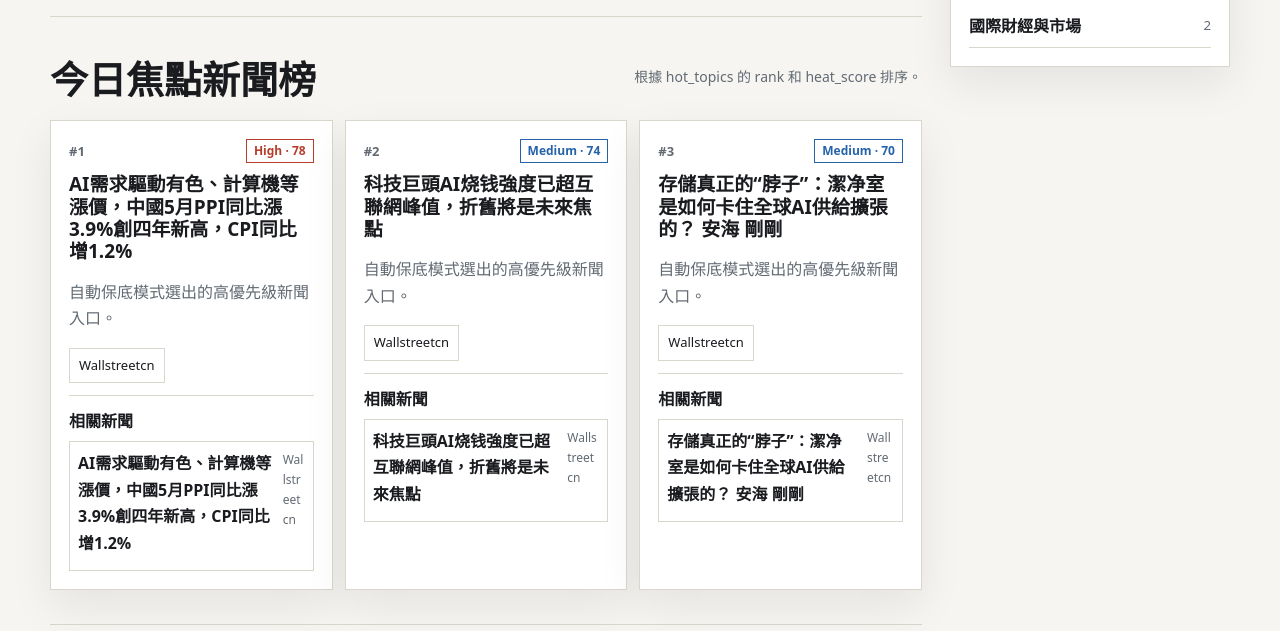
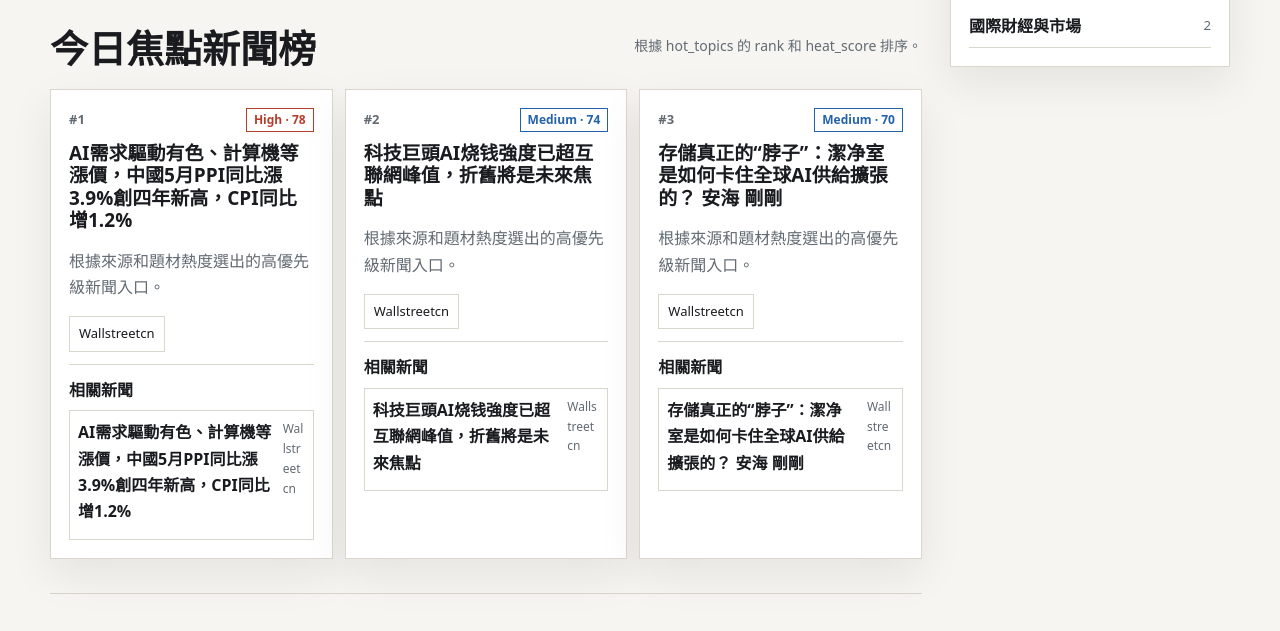
Before and after one commit to joshua122c/tinydream-news, a plain HTML site: page index.html in a window 1280 px wide. Shown: the part 697-1328 px from the top of the page. Drawn offline with Linux system fonts and the light colour scheme.

Commit message:
Load public display cleanup script

```diff
--- a/index.html
+++ b/index.html
@@ -36,6 +36,7 @@
 
     <script src="./app.js"></script>
     <script src="./traditional.js"></script>
+    <script src="./display-cleanup.js"></script>
     <script src="./status.js"></script>
   </body>
 </html>
```
